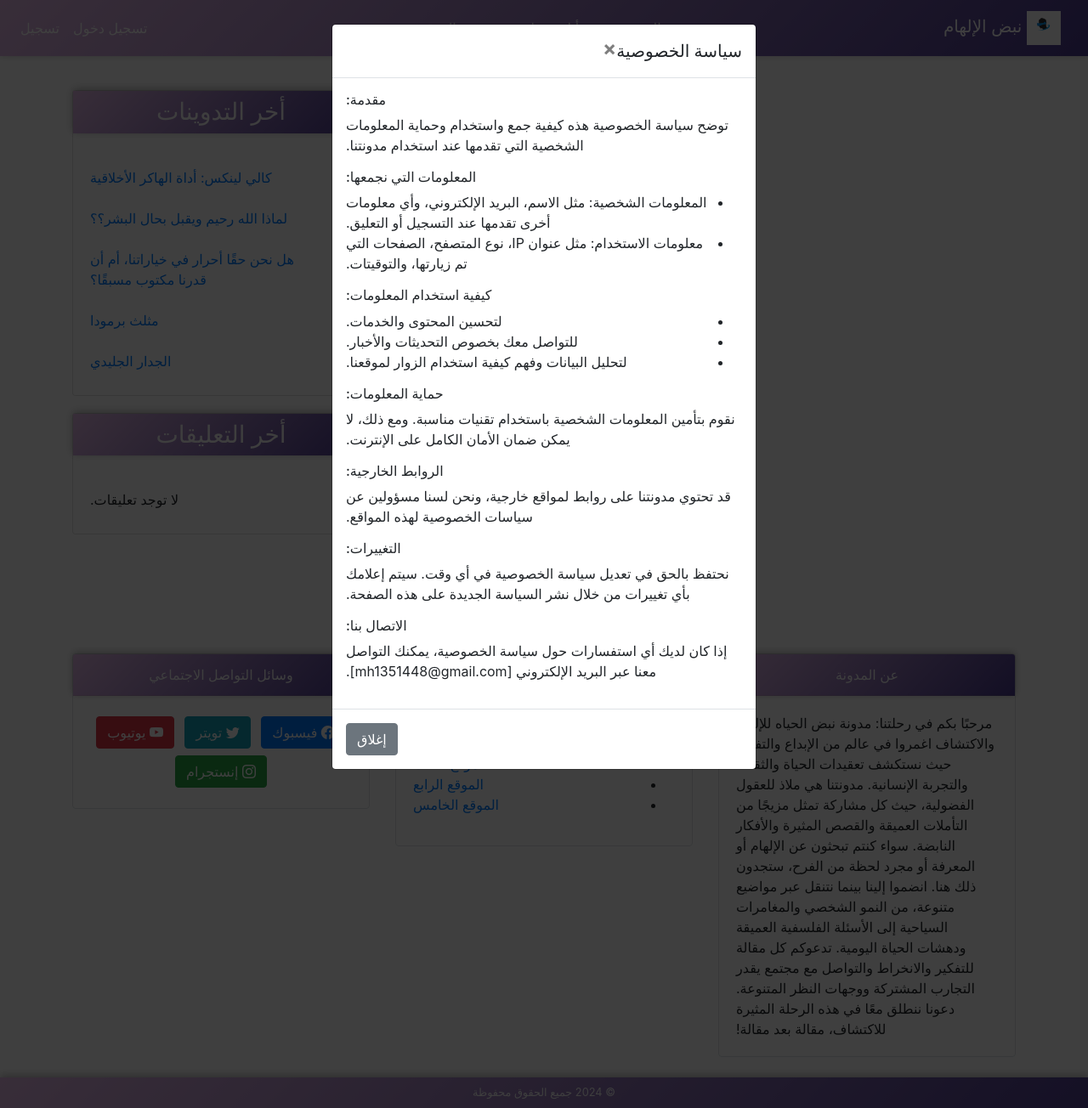
After one commit to Mohamedasddf/first_blog.github.i, a Django app: page /privacy-policy/ in a window 1280 px wide, after a click on "عرض سياسة الخصوصية". The commit adds this page. Shown: the whole page at 85% size. Run offline with Django 5.2, Linux system fonts and the light colour scheme; data comes from the database, SQL or seed files in the repository; data that the repository does not hold is empty; some libraries are stand-ins or nearby versions.

Commit message:
creat files

```diff
--- a/first_blog/settings.py
+++ b/first_blog/settings.py
@@ -61,7 +61,7 @@ DATABASES = {
         'NAME': os.environ.get('DB_NAME', 'my_blog'),      # اسم قاعدة البيانات
         'USER': os.environ.get('DB_USER', 'my_blog'),      # اسم المستخدم
         'PASSWORD': os.environ.get('DB_PASSWORD', 'mohamed hamed12345six'),  # كلمة المرور
-        'HOST': os.environ.get('DB_HOST', 'first-blog-github-i-xxjd-git-master-mohamedasddfs-projects.vercel.app','first-blog-github-i-2b1c-git-master-mohamedasddfs-projects.vercel.app'),      # المضيف (عنوان قاعدة البيانات)
+        'HOST': os.environ.get('DB_HOST','localhost'),      # المضيف (عنوان قاعدة البيانات)
         'PORT': os.environ.get('DB_PORT', '5432'), # المنفذ
     }
 }
--- /dev/null
+++ b/myblog/templates/myblog/PrivacyPolicy.html
@@ -0,0 +1,70 @@
+{% extends 'myblog/index.html' %}
+{% block content %}
+<!DOCTYPE html>
+<html lang="ar">
+<head>
+    <meta charset="UTF-8">
+    <meta name="viewport" content="width=device-width, initial-scale=1.0">
+    <link rel="stylesheet" href="https://stackpath.bootstrapcdn.com/bootstrap/4.5.2/css/bootstrap.min.css">
+    <title>سياسة الخصوصية</title>
+</head>
+<body>
+
+<!-- زر لفتح مودال سياسة الخصوصية -->
+<button type="button" class="btn btn-primary" data-toggle="modal" data-target="#privacyPolicyModal">
+    عرض سياسة الخصوصية
+</button>
+
+<!-- مودال سياسة الخصوصية -->
+<div class="modal fade" id="privacyPolicyModal" tabindex="-1" role="dialog" aria-labelledby="privacyPolicyModalLabel" aria-hidden="true">
+    <div class="modal-dialog" role="document">
+        <div class="modal-content">
+            <div class="modal-header">
+                <h5 class="modal-title" id="privacyPolicyModalLabel">سياسة الخصوصية</h5>
+                <button type="button" class="close" data-dismiss="modal" aria-label="Close">
+                    <span aria-hidden="true">&times;</span>
+                </button>
+            </div>
+            <div class="modal-body">
+                <h6>مقدمة:</h6>
+                <p>توضح سياسة الخصوصية هذه كيفية جمع واستخدام وحماية المعلومات الشخصية التي تقدمها عند استخدام مدونتنا.</p>
+
+                <h6>المعلومات التي نجمعها:</h6>
+                <ul>
+                    <li>المعلومات الشخصية: مثل الاسم، البريد الإلكتروني، وأي معلومات أخرى تقدمها عند التسجيل أو التعليق.</li>
+                    <li>معلومات الاستخدام: مثل عنوان IP، نوع المتصفح، الصفحات التي تم زيارتها، والتوقيتات.</li>
+                </ul>
+
+                <h6>كيفية استخدام المعلومات:</h6>
+                <ul>
+                    <li>لتحسين المحتوى والخدمات.</li>
+                    <li>للتواصل معك بخصوص التحديثات والأخبار.</li>
+                    <li>لتحليل البيانات وفهم كيفية استخدام الزوار لموقعنا.</li>
+                </ul>
+
+                <h6>حماية المعلومات:</h6>
+                <p>نقوم بتأمين المعلومات الشخصية باستخدام تقنيات مناسبة. ومع ذلك، لا يمكن ضمان الأمان الكامل على الإنترنت.</p>
+
+                <h6>الروابط الخارجية:</h6>
+                <p>قد تحتوي مدونتنا على روابط لمواقع خارجية، ونحن لسنا مسؤولين عن سياسات الخصوصية لهذه المواقع.</p>
+
+                <h6>التغييرات:</h6>
+                <p>نحتفظ بالحق في تعديل سياسة الخصوصية في أي وقت. سيتم إعلامك بأي تغييرات من خلال نشر السياسة الجديدة على هذه الصفحة.</p>
+
+                <h6>الاتصال بنا:</h6>
+                <p>إذا كان لديك أي استفسارات حول سياسة الخصوصية، يمكنك التواصل معنا عبر البريد الإلكتروني [mh1351448@gmail.com].</p>
+            </div>
+            <div class="modal-footer">
+                <button type="button" class="btn btn-secondary" data-dismiss="modal">إغلاق</button>
+            </div>
+        </div>
+    </div>
+</div>
+
+<script src="https://code.jquery.com/jquery-3.5.1.slim.min.js"></script>
+<script src="https://cdn.jsdelivr.net/npm/@popperjs/core@2.5.2/dist/umd/popper.min.js"></script>
+<script src="https://stackpath.bootstrapcdn.com/bootstrap/4.5.2/js/bootstrap.min.js"></script>
+</body>
+</html>
+
+{% endblock %}
--- a/myblog/templates/myblog/index.html
+++ b/myblog/templates/myblog/index.html
@@ -23,7 +23,7 @@
 <!-- نافبار -->
 <nav class="navbar navbar-expand-lg navbar-dark bg-dark bg-gradient">
     <a class="navbar-brand" href="#">
-        <img src="{% static 'images/favicon.png' %}" alt="" style="height: 30px;">
+        <img src="{% static 'images/favicon.png' %}" alt="" style="height: 40px;">
         نبض الإلهام
     </a>
     <button class="navbar-toggler" type="button" data-toggle="collapse" data-target="#navbarSupportedContent" aria-controls="navbarSupportedContent" aria-expanded="false" aria-label="Toggle navigation">
@@ -32,7 +32,7 @@
     <div class="collapse navbar-collapse" id="navbarSupportedContent">
         <div class="d-flex justify-content-between w-100">
             <span class="navbar-text" style="margin-right: 20px;">
-                𝑴𝒐𝒉𝒂𝒎𝒆𝒅 𝑯𝒆𝒔𝒉𝒂𝒎
+
             </span>
             <ul class="navbar-nav mx-auto">
                 <li class="nav-item active">
@@ -154,7 +154,7 @@
                     وسائل التواصل الاجتماعي
                 </div>
                 <div class="card-body text-center">
-                    <a href="https://www.facebook.com/profile.php?id=100080772770787&mibextid=ZbWKwL" class="btn btn-primary m-1">
+                    <a href="#" class="btn btn-primary m-1">
                         <i class="bi bi-facebook"></i> فيسبوك
                     </a>
                     <a href="#" class="btn btn-info m-1">
@@ -172,12 +172,15 @@
     </div>
 </div>
 <!-- الفوتر -->
-<footer class="bg-gradient mt-4">
+<footer class="bg-gradient mt-7">
     <div class="container-fluid">
         <div class="row p-1">
             <div class="col-md text-center">
-                <h5 class="text-light mb-2">نبض الإلهام</h5>
                 <small class="text-light">&copy; 2024 جميع الحقوق محفوظة</small>
+                <div class="mt-2">
+                    <a href="{% url 'privacy_policy' %}" class="text-light">سياسة الخصوصية</a> |
+                    <a href="{% url 'Terms_ofUse' %}" class="text-light">شروط الاستخدام</a>
+                </div>
                 <div class="social-icons mt-2">
                     <a href="#"><i class="bi bi-facebook"></i></a>
                     <a href="#"><i class="bi bi-twitter"></i></a>
@@ -188,6 +191,7 @@
         </div>
     </div>
 </footer>
+
 <script src="https://code.jquery.com/jquery-3.5.1.slim.min.js"></script>
 <script src="https://cdn.jsdelivr.net/npm/@popperjs/core@2.9.3/dist/umd/popper.min.js"></script>
 <script src="https://stackpath.bootstrapcdn.com/bootstrap/4.5.2/js/bootstrap.min.js"></script>
--- a/myblog/urls.py
+++ b/myblog/urls.py
@@ -15,4 +15,6 @@ urlpatterns = [
     path('python/',views.python, name='python'),
     path('c++/',views.css, name='c++'),
     path('html/',views.html, name='html'),
+    path('privacy-policy/', views.Privacy_Policy, name='privacy_policy'),
+    path('Terms_ofUse/', views.TermsofUse, name='Terms_ofUse')
 ]
--- a/myblog/views.py
+++ b/myblog/views.py
@@ -19,7 +19,7 @@ logger = logging.getLogger(__name__)
 
 def home(request):
     posts = Post.objects.all()  # الحصول على جميع المشاركات
-    paginator = Paginator(posts, 3)  # تحديد عدد المشاركات لكل صفحة
+    paginator = Paginator(posts, 4)  # تحديد عدد المشاركات لكل صفحة
     page = request.GET.get('page')  # الحصول على رقم الصفحة من الطلب
 
     try:
@@ -38,8 +38,6 @@ def home(request):
 
 def about(request):
     return render(request, 'myblog/about.html', {"title": "من أنا"})
-
-
 
 def post_detail(request, post_id):
     # الحصول على المنشور بناءً على المعرف
@@ -71,8 +69,6 @@ def post_detail(request, post_id):
     }
 
     return render(request, 'myblog/detail.html', context)
-
-
 
 class PostCreateView(LoginRequiredMixin, CreateView):
     model = Post
@@ -110,8 +106,6 @@ class PostCreateView(LoginRequiredMixin, CreateView):
         logger.error("نموذج التدوينة غير صالح: %s", form.errors)
         return super().form_invalid(form)
 
-
-
 @login_required  # يضمن أن المستخدم يجب أن يكون مسجلاً للدخول
 def post_edit(request, post_id):  # تأكد من أن المعلمة هنا هي 'post_id'
     post = get_object_or_404(Post, id=post_id)  # استرجاع التدوينة حسب id
@@ -141,7 +135,6 @@ def post_edit(request, post_id):  # تأكد من أن المعلمة هنا ه
         'error_message': error_message,
     })
 
-
 @login_required
 def post_delete(request, post_id):
     post = get_object_or_404(Post, id=post_id)
@@ -159,8 +152,6 @@ def post_delete(request, post_id):
         return redirect('home')
 
     return render(request, 'myblog/post_confirm_delit.html', {'post': post})
-
-
 
 def rate_site(request):
     if request.method == 'POST':
@@ -182,16 +173,17 @@ def rate_site(request):
 def django(request):
     return render(request, 'myblog/django.html', {"title": "دوره جانجو"})
 
-
-
 def python(request):
     return render(request, 'myblog/python.html', {"title": "دوره بايثون"})
-
-
 
 def css(request):
     return render(request, 'myblog/c++.html', {"title": "دوره c++"})
 
-
 def html(request):
     return render(request, 'myblog/html.html', {"title": "دوره html"})
+
+def Privacy_Policy(request):
+    return render(request,'myblog/PrivacyPolicy.html',{'title':' سياسه الخصوصيه }'})
+
+def TermsofUse(request):
+    return render(request,'myblog/TermsofUse.html',{'title':' شروط لاستخدام  }'})
--- a/users/templates/users/register.html
+++ b/users/templates/users/register.html
@@ -34,7 +34,7 @@
     </div>
     <button type="submit" class="btn btn-primary mt-3">تسجيل</button>
     <div class="border-top mt-4 pt-2">
-        <small>اذا كان لديك حساب يمكنك <a href="{% url 'login' %}">التسجيل من هنا</a></small>
+        <small>اذا كان لديك حساب يمكنك <a href="{% url 'login' %}">تسجيل الدخول من هنا</a></small>
     </div>
 </form>
 
```
Also changed, not shown: myblog/templates/myblog/TermsofUse.html (added, +66 -0 lines), myblog/templates/myblog/about.html (+17 -6 lines), myblog/templates/myblog/rate_site.html (+7 -5 lines).
